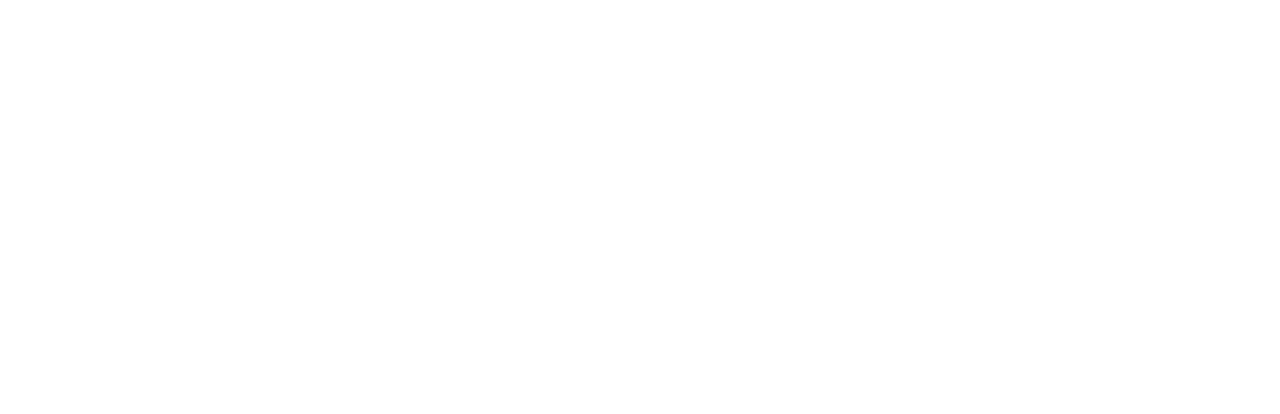
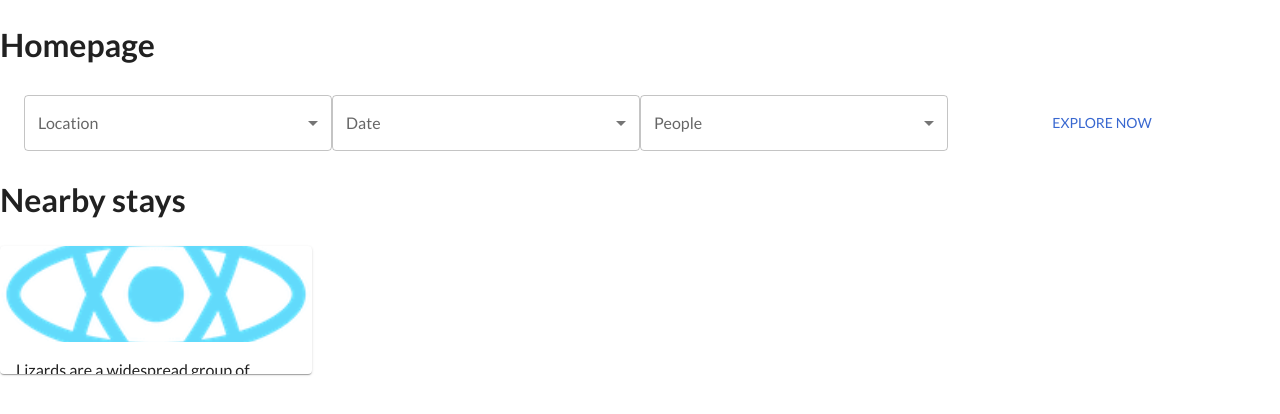
Before and after one commit to ThienLy3ky/C-Side-FE, a React (Create React App) app: page /homepage in a window 1280 px wide. Before the commit this address had no page. Shown: the top 414 px of the page. Built offline with nearby package versions, Linux system fonts and the light colour scheme.

Commit message:
Draft Homepage Page

```diff
--- a/src/App.js
+++ b/src/App.js
@@ -5,13 +5,14 @@
   Route,
   Navigate,
 } from "react-router-dom";
-import { Login } from "./pages";
+import { Login, Homepage } from "./pages";
 function App() {
   return (
     <Router>
       <Routes>
-        <Route path="/" element={<Navigate to={"/login"} />} />
+        <Route path="/" element={<Navigate to={"/homepage"} />} />
         <Route path="/login" element={<Login />} />
+        <Route path="/homepage" element={<Homepage />} />
       </Routes>
     </Router>
   );
--- /dev/null
+++ b/src/pages/homepage/index.jsx
@@ -0,0 +1,99 @@
+import {
+  Toolbar,
+  FormControl,
+  InputLabel,
+  Button,
+  Select,
+  MenuItem,
+  Card,
+  CardMedia,
+  CardContent,
+  Typography
+} from "@mui/material";
+import React from "react";
+
+export default function Homepage() {
+  return (
+    <React.Fragment>
+      <h1>Homepage</h1>
+      <Toolbar>
+        <FormControl fullWidth>
+          <InputLabel id="select-province">Location</InputLabel>
+          <Select
+            name="province"
+            defaultValue=''
+            labelId="select-province"
+          >
+            <MenuItem>
+              Menu Item 1
+            </MenuItem>
+            <MenuItem>
+              Menu Item 2
+            </MenuItem>
+            <MenuItem>
+              Menu Item 3
+            </MenuItem>
+          </Select>
+        </FormControl>
+        <FormControl fullWidth>
+          <InputLabel id="select-province">Date</InputLabel>
+          <Select
+            name="province"
+            defaultValue=''
+            labelId="select-province"
+          >
+            <MenuItem>
+              Menu Item 1
+            </MenuItem>
+            <MenuItem>
+              Menu Item 2
+            </MenuItem>
+            <MenuItem>
+              Menu Item 3
+            </MenuItem>
+          </Select>
+        </FormControl>
+        <FormControl fullWidth>
+          <InputLabel id="select-province">People</InputLabel>
+          <Select
+            name="province"
+            defaultValue=''
+            labelId="select-province"
+          >
+            <MenuItem>
+              Menu Item 1
+            </MenuItem>
+            <MenuItem>
+              Menu Item 2
+            </MenuItem>
+            <MenuItem>
+              Menu Item 3
+            </MenuItem>
+          </Select>
+        </FormControl>
+        <FormControl fullWidth>
+          <Button>Explore Now</Button>
+        </FormControl>
+      </Toolbar>
+
+      <h1>Nearby stays</h1>
+      <Card sx={{ width: 312, height: 128 }}>
+        <CardMedia
+          variant="outlined"
+          component="img"
+          width="96"
+          height="96"
+          image="logo192.png"
+          alt="green iguana"
+        >
+        </CardMedia>
+        <CardContent>
+          <Typography>
+            Lizards are a widespread group of squamate reptiles, with over 6,000
+            species, ranging across all continents except Antarctica
+          </Typography>
+        </CardContent>
+      </Card>
+    </React.Fragment>
+  );
+}
--- a/src/pages/index.js
+++ b/src/pages/index.js
@@ -1 +1,2 @@
 export { default as Login } from "./login";
+export { default as Homepage } from "./homepage";
```
Also changed, not shown: src/pages/homepage/logo192.png (added).
